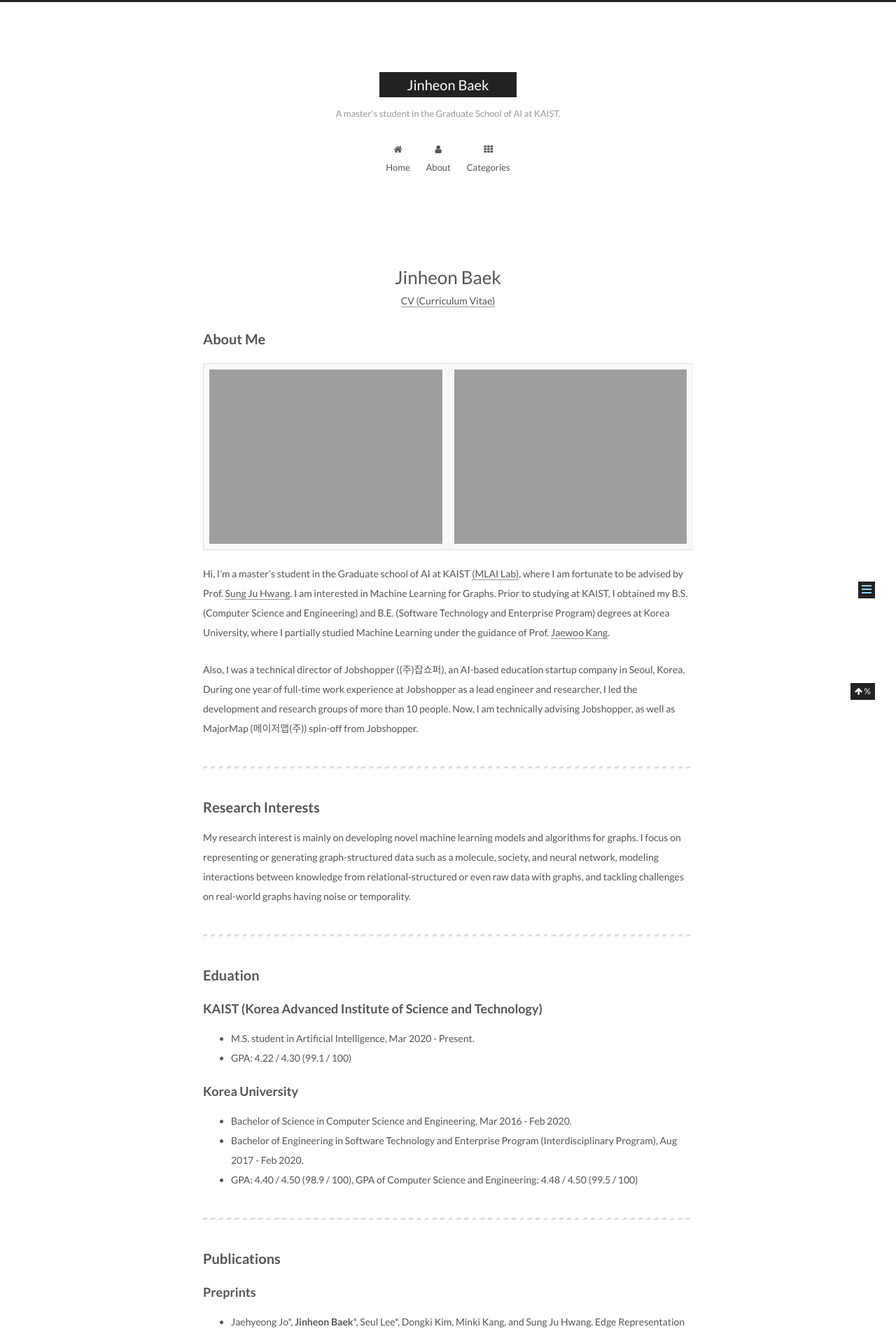
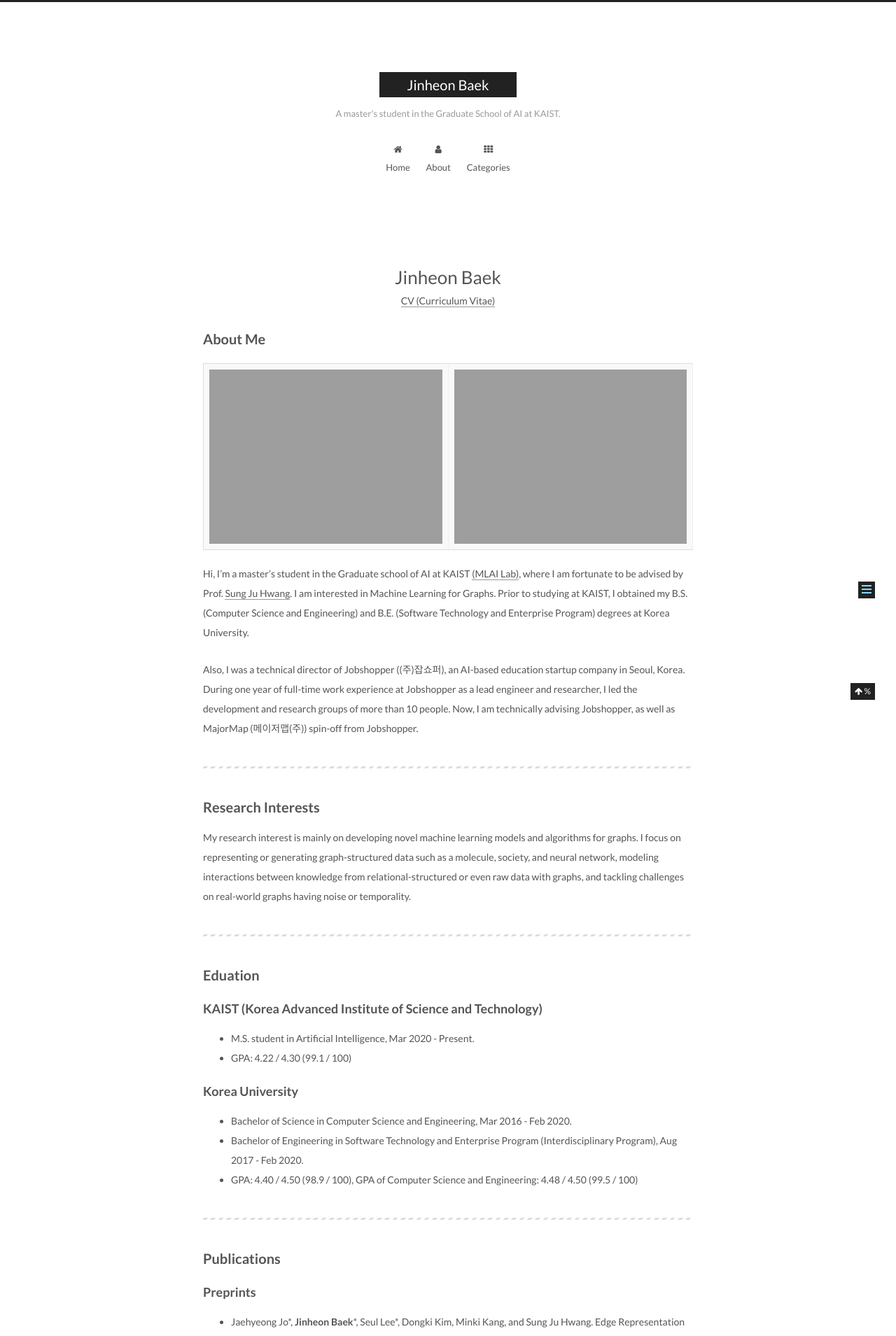
Before and after one commit to JinheonBaek/JinheonBaek.github.io, a Jekyll site: the page built from about/index.md, in a window 1280 px wide. Shown: the top 1909 px of the page at 70% size. Built offline with Jekyll 4.4.1, drawn with Linux system fonts in a browser that asks for light colours; comment, search, counter and statistics services are not loaded.

Commit message:
(update)

```diff
--- a/about/index.md
+++ b/about/index.md
@@ -12,7 +12,8 @@ sitemap: true
 
 ![](https://jinheonbaek.github.io/images/1.JPG)  | ![](https://jinheonbaek.github.io/images/4.jpg)
 
-Hi, I'm a master's student in the Graduate school of AI at KAIST [(MLAI Lab)](https://www.mlai-kaist.com/), where I am fortunate to be advised by Prof. [Sung Ju Hwang](http://www.sungjuhwang.com/). I am interested in Machine Learning for Graphs. Prior to studying at KAIST, I obtained my B.S. (Computer Science and Engineering) and B.E. (Software Technology and Enterprise Program) degrees at Korea University, where I partially studied Machine Learning under the guidance of Prof. [Jaewoo Kang](https://dmis.korea.ac.kr/jaewoo-kang-p-i).
+Hi, I'm a master's student in the Graduate school of AI at KAIST [(MLAI Lab)](https://www.mlai-kaist.com/), where I am fortunate to be advised by Prof. [Sung Ju Hwang](http://www.sungjuhwang.com/). I am interested in Machine Learning for Graphs. Prior to studying at KAIST, I obtained my B.S. (Computer Science and Engineering) and B.E. (Software Technology and Enterprise Program) degrees at Korea University.
+<!-- , where I partially studied Machine Learning under the guidance of Prof. [Jaewoo Kang](https://dmis.korea.ac.kr/jaewoo-kang-p-i). -->
 
 Also, I was a technical director of Jobshopper ((주)잡쇼퍼), an AI-based education startup company in Seoul, Korea. During one year of full-time work experience at Jobshopper as a lead engineer and researcher, I led the development and research groups of more than 10 people. Now, I am technically advising Jobshopper, as well as MajorMap (메이저맵(주)) spin-off from Jobshopper.
 
```
Also changed, not shown: 3 other files.
